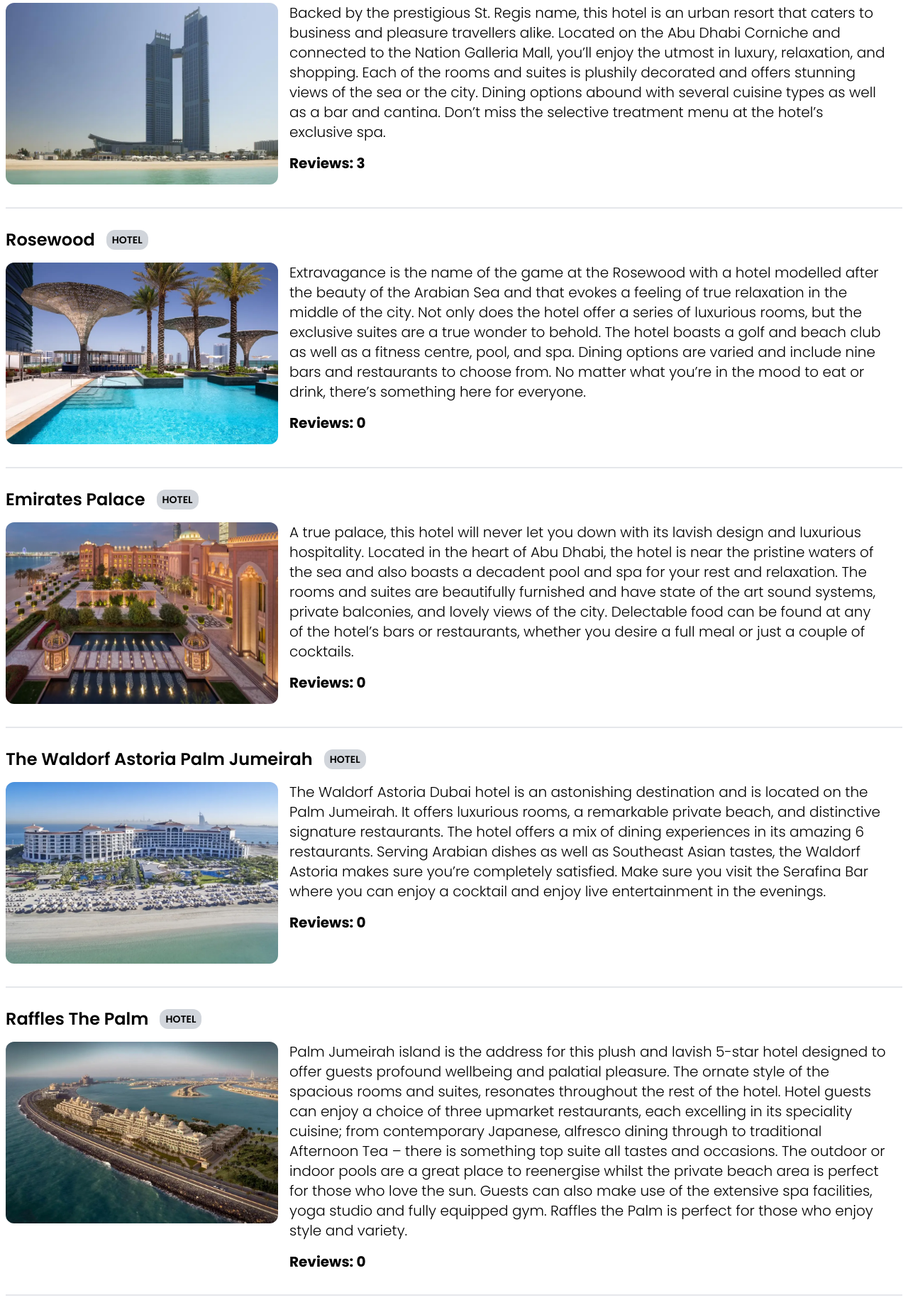
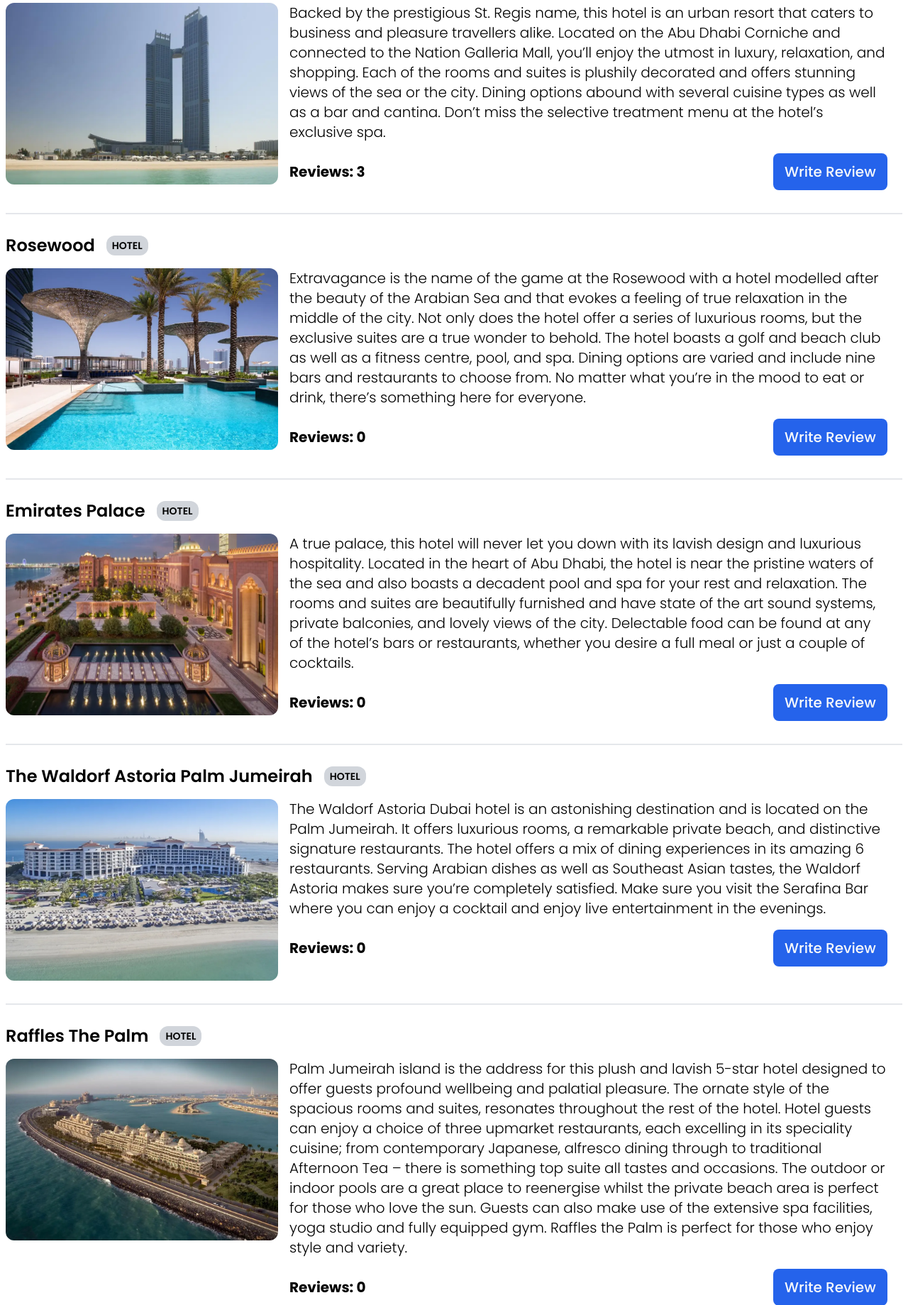
Before and after one commit to mustansir78/travelreviewwebsite, a Django app: page /hotels/ in a window 1280 px wide. Shown: the part 136-1975 px from the top of the page at 71% size. Run offline with Django 4.2, Linux system fonts and the light colour scheme; data comes from the database, SQL or seed files in the repository; style sheets or scripts are compiled from the project's sources; some libraries are stand-ins or nearby versions.

Commit message:
write review

```diff
--- a/templates/app/list.html
+++ b/templates/app/list.html
@@ -1,6 +1,6 @@
 {% extends "base.html" %}
 
-{%  block title %}List of things to review{% endblock title %}
+{% block title %}List of things to review{% endblock title %}
 
 {% block content %}
 
@@ -21,9 +21,15 @@
             <div>
                 {{ item.description }}
             </div>
-                    <div class="mt-4 font-bold">
+            <div class="mt-4 flex items-center flex-row justify-between">
+                <div class="font-bold ">
                     <span>Reviews:</span>
                     <span>{{ item.review_set.count }}</span>
+                </div>
+                <div class="">
+                    <button class="bg-blue-600 hover:bg-blue-600/80 px-4 py-3 rounded-lg text-gray-50 font-medium"
+                        type="submit">Write Review</button>
+                </div>
             </div>
         </div>
 
```
Lines whose indentation alone changed are shown as unchanged.
